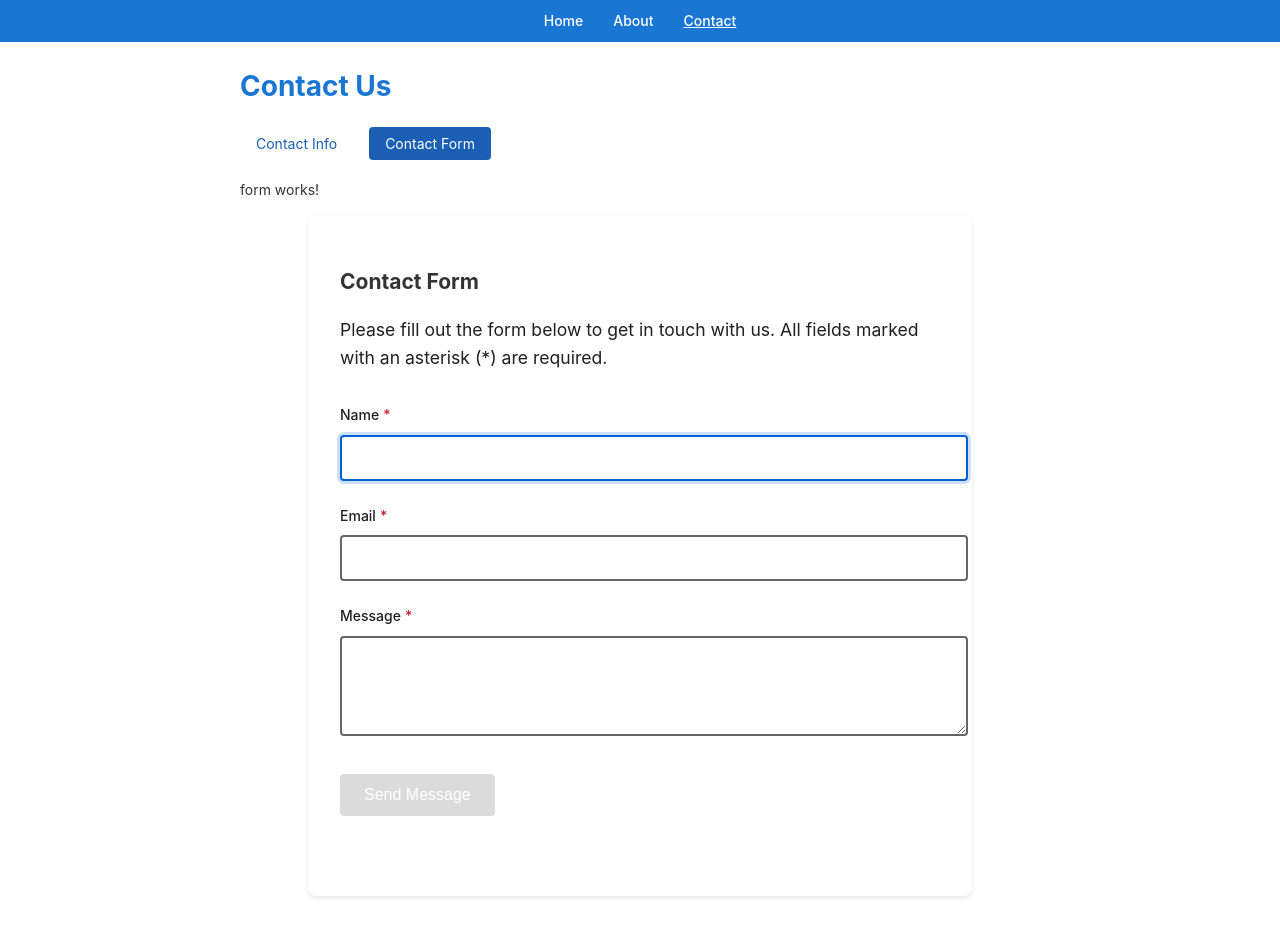
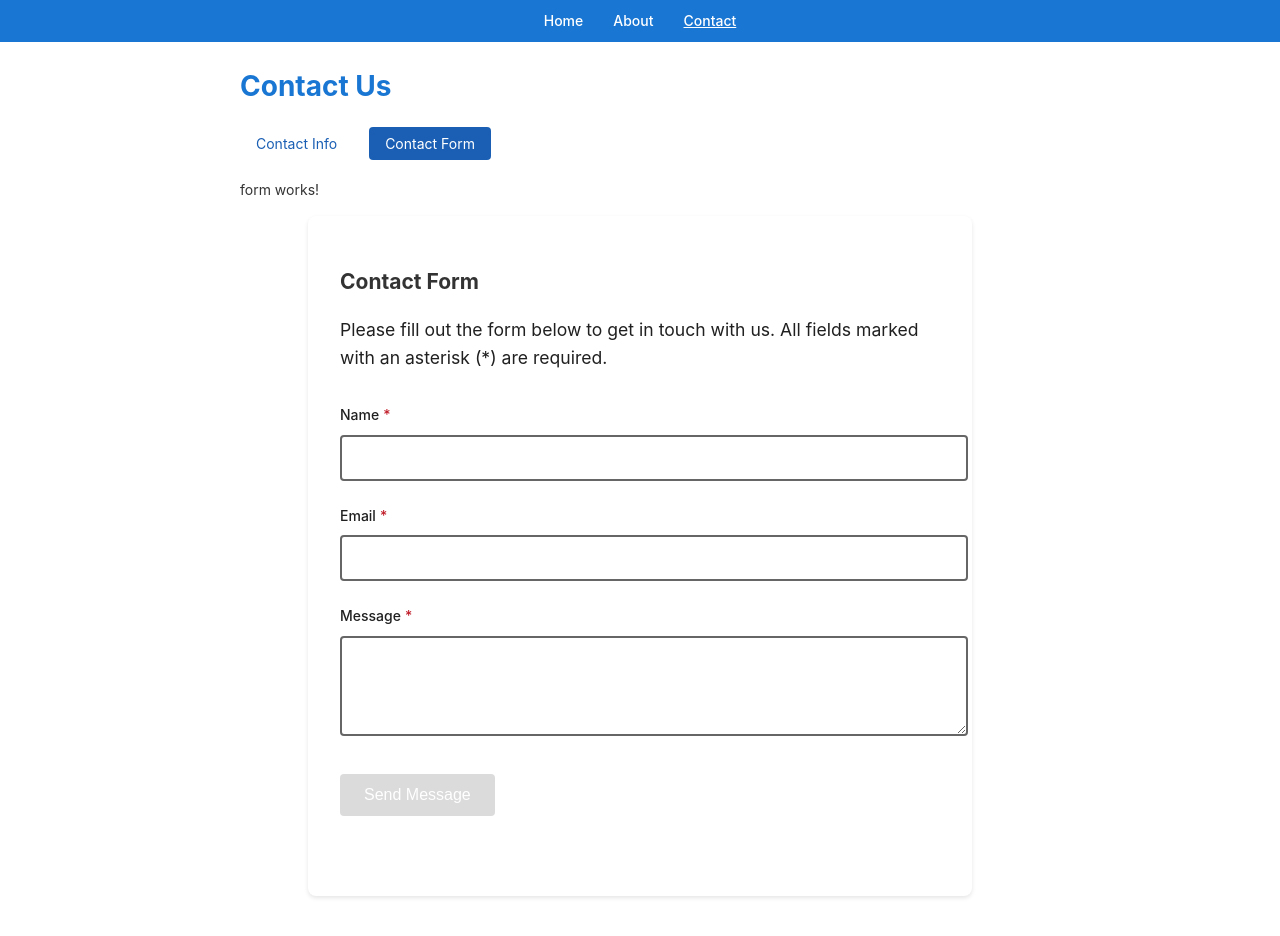
Before and after one commit to davvari-infoblox/Web4All-A11y.Audit.POC, an Angular app: page /contact/form in a window 1280 px wide. Shown: the top 936 px of the page. Built offline with nearby package versions, Linux system fonts and the light colour scheme.

Commit message:
intentional acessibility issue added

```diff
--- a/src/app/contact/form/form.component.html
+++ b/src/app/contact/form/form.component.html
@@ -16,7 +16,6 @@
         <span class="visually-hidden">required</span>
       </label>
       <input type="text"
-             id="name"
              name="name"
              [(ngModel)]="formData.name"
              required
```
Also changed, not shown: 1 other file (tests, documents, lock files or other folders).
